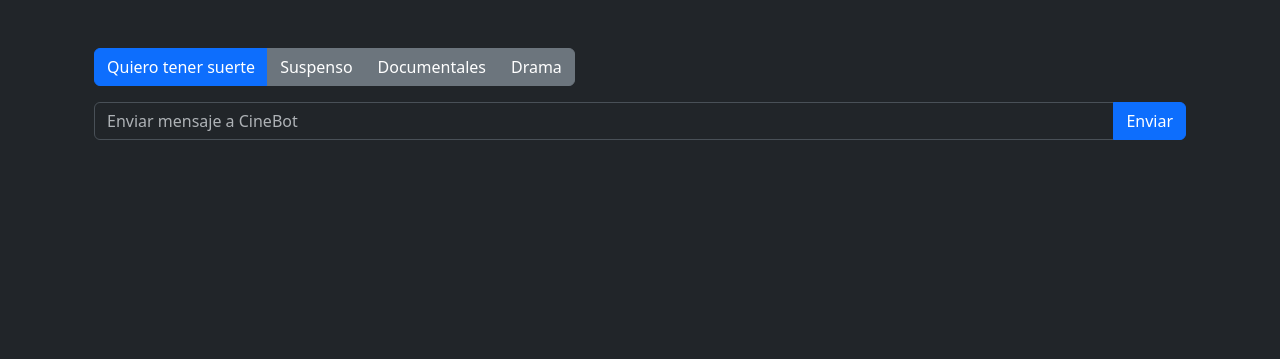
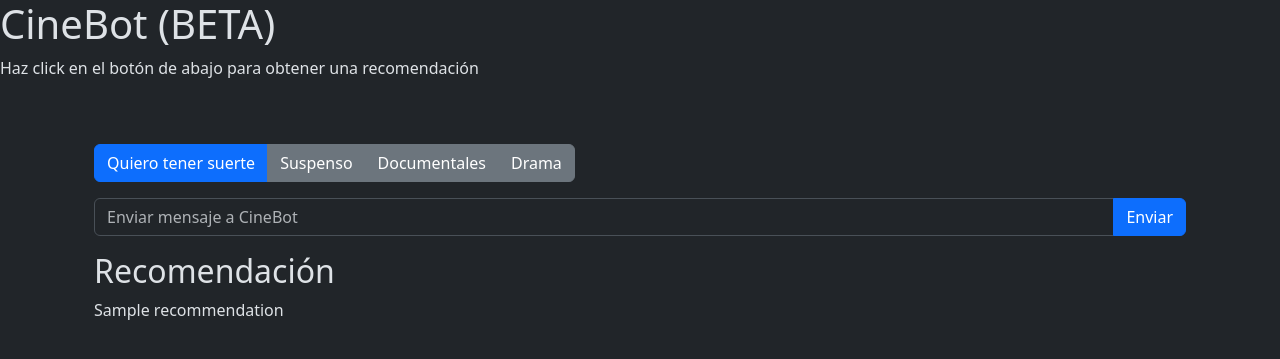
Before and after one commit to crgonzalezf/Tarea1, a Flask app: template templates/chat.html in a window 1280 px wide. Shown: the top 359 px of the page. Run offline with Flask 3, Linux system fonts and the light colour scheme; the template is opened without the code that fills it: most values are stand-ins (such as "Sample title", 1, 10 or a date in 2020); parts of the project's set-up code (start-up, migrations or seed data) failed here and were passed over; some libraries are stand-ins or nearby versions.

Commit message:
Update chat.html

```diff
--- a/templates/chat.html
+++ b/templates/chat.html
@@ -5,12 +5,14 @@
 {% endblock %}
 
 {% block content %}
+    <h1>CineBot (BETA)</h1>
+    <p>Haz click en el botón de abajo para obtener una recomendación</p>
     <div class="container col-xxl-8 px-4 py-5">
         {% for message in messages %}
             {% if message.author == 'assistant' %}
                 <div class="d-flex flex-row justify-content-start mb-4">
                     <img class="bg-white" src="{{ url_for('static', filename='muby.png') }}" alt="avatar 1" style="width: 45px; height: 100%;">
-                    <div class="p-3 ms-3" style="border-radius: 15px; background-color: rgba(50, 100, 20,.2);">
+                    <div class="p-3 ms-3" style="border-radius: 15px; background-color: rgba(139, 59, 114,.2);">
                         <p class="small mb-0">{{message.content}}</p>
                     </div>
                 </div>
@@ -37,6 +39,9 @@
                 <input type="submit" class="btn btn-primary" id="send-message" name="intent" value="Enviar"/>
             </div>
         </form>
-    </div>
+       {% if recommendation %}
+            <h2>Recomendación</h2>
+            <p>{{ recommendation }}</p>
+    {% endif %}
 
 {% endblock %}
```
